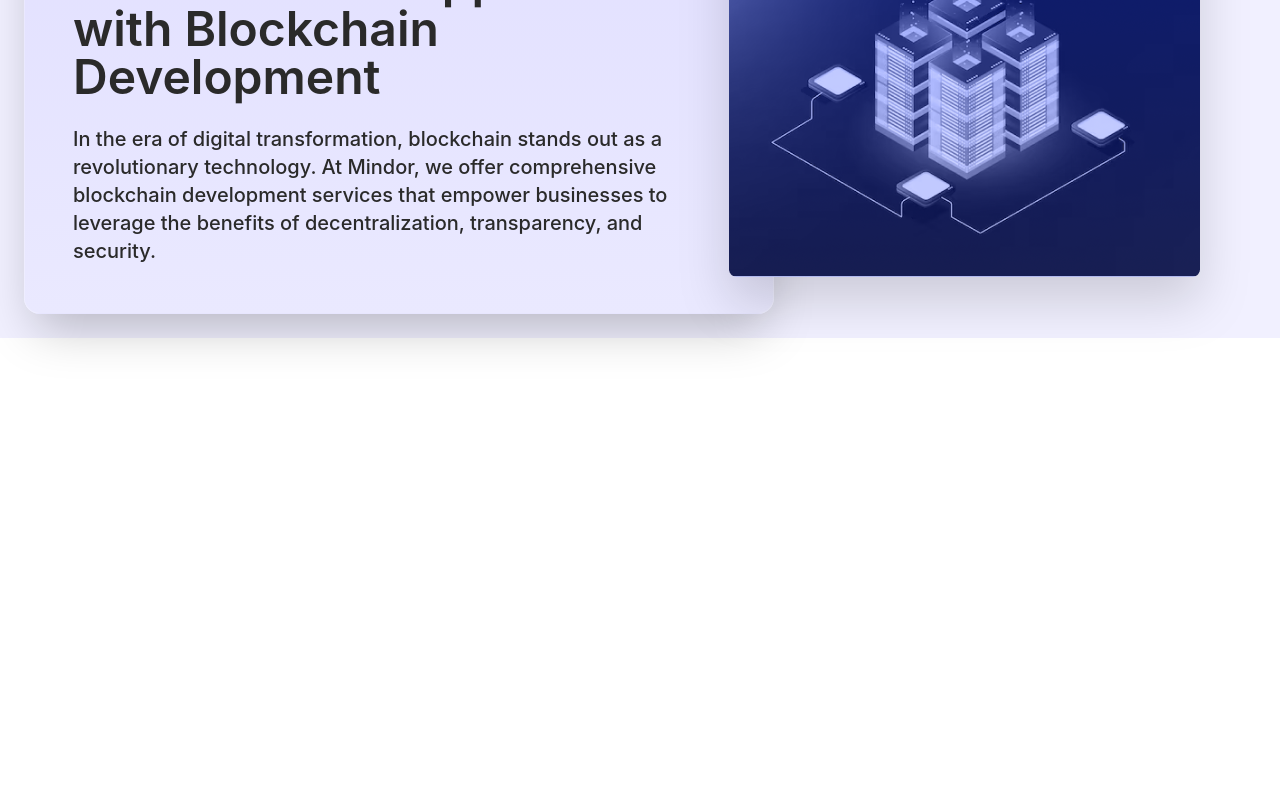
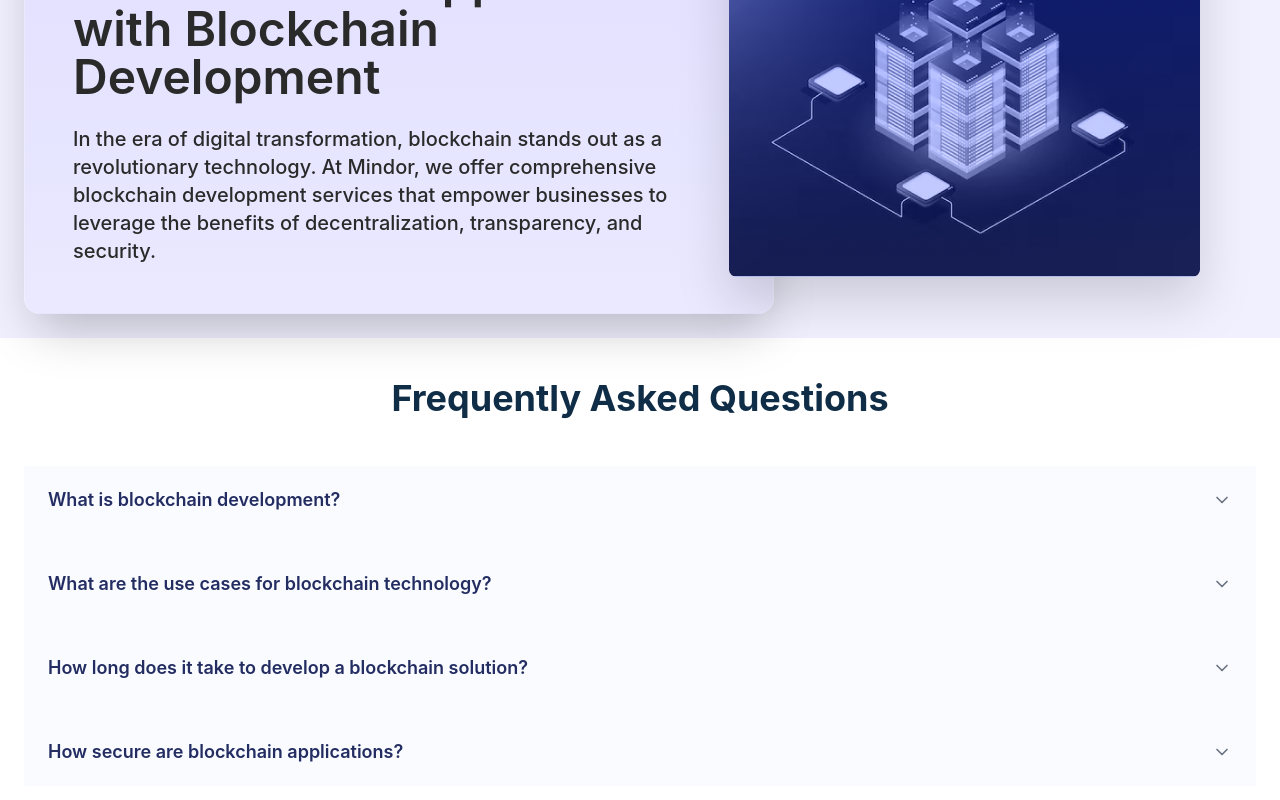
Before and after one commit to rastogi30/Mindor-tech, a Next.js app: page /services/blockchain-development in a window 1280 px wide. Shown: the part 964-1764 px from the top of the page. Before the commit the page ends 1302 px from the top, so only its background shows below. Built offline with nearby package versions, Linux system fonts and the light colour scheme.

Commit message:
faq of block chain added

```diff
--- a/src/components/webcomponents/faq.tsx
+++ b/src/components/webcomponents/faq.tsx
@@ -9,7 +9,7 @@ interface FAQItem {
     answer: string;
 }
 
-type FAQVariant = 'web' | 'ai';
+type FAQVariant = 'web' | 'ai' | 'blockchain';
 
 interface FAQProps {
     variant?: FAQVariant;
@@ -84,7 +84,31 @@ const FAQ: React.FC<FAQProps> = ({ variant = 'web' }) => {
         }
     ];
 
-    const faqData = variant === 'web' ? webFaqData : aiFaqData;
+    const blockchain: FAQItem[] = [
+        {
+            id: 'what-is-blockchain',
+            question: 'What is blockchain development?',
+            answer: 'Blockchain development involves creating decentralized applications (dApps) and smart contracts on blockchain platforms. It enables secure, transparent, and tamper-proof transactions without the need for intermediaries.'
+        },
+        {
+            id: 'blockchain-use-cases',
+            question: 'What are the use cases for blockchain technology?',
+            answer: 'Blockchain technology can be used in various industries including finance (cryptocurrencies), supply chain (tracking goods), healthcare (secure patient data), and more. Its key benefits are transparency, security, and decentralization.'
+        },
+        {
+            id: 'blockchain-implementation-time',
+            question: 'How long does it take to develop a blockchain solution?',
+            answer: 'The timeline for developing a blockchain solution depends on the project complexity. Simple applications may take a few weeks, while more complex solutions can take several months to design, develop, and deploy.'
+        },
+        {
+            id: 'blockchain-security',
+            question: 'How secure are blockchain applications?',
+            answer: 'Blockchain applications are highly secure due to their decentralized nature and cryptographic techniques. However, security also depends on proper implementation and ongoing maintenance to address potential vulnerabilities.'
+        }
+    ]
+
+    const faqData = variant === 'web' ? webFaqData : variant === 'ai' ? aiFaqData : blockchain;
+
 
     const toggleItem = (itemId: string) => {
         setOpenItems(prev =>
@@ -128,8 +152,8 @@ const FAQ: React.FC<FAQProps> = ({ variant = 'web' }) => {
 
                             <div
                                 className={`overflow-hidden transition-all duration-300 ease-in-out ${openItems.includes(item.id)
-                                        ? 'max-h-96 opacity-100'
-                                        : 'max-h-0 opacity-0'
+                                    ? 'max-h-96 opacity-100'
+                                    : 'max-h-0 opacity-0'
                                     }`}
                             >
                                 <div className="px-6 pb-6">
--- a/src/services/block.tsx
+++ b/src/services/block.tsx
@@ -2,6 +2,7 @@ import React from 'react'
 import Navbar from '@/components/Navbar';
 import Landing from '@/components/webcomponents/landing';
 import Mindor from '@/components/Mindor';
+import FAQ from '@/components/webcomponents/faq';
 
 
 const Block: React.FC = () => {
@@ -10,6 +11,7 @@ const Block: React.FC = () => {
       <Navbar />
       <Landing variant="blockchain" />
       <Mindor variant="blockchain" />
+      <FAQ variant="blockchain" />
     </div>
   );
 };
```
